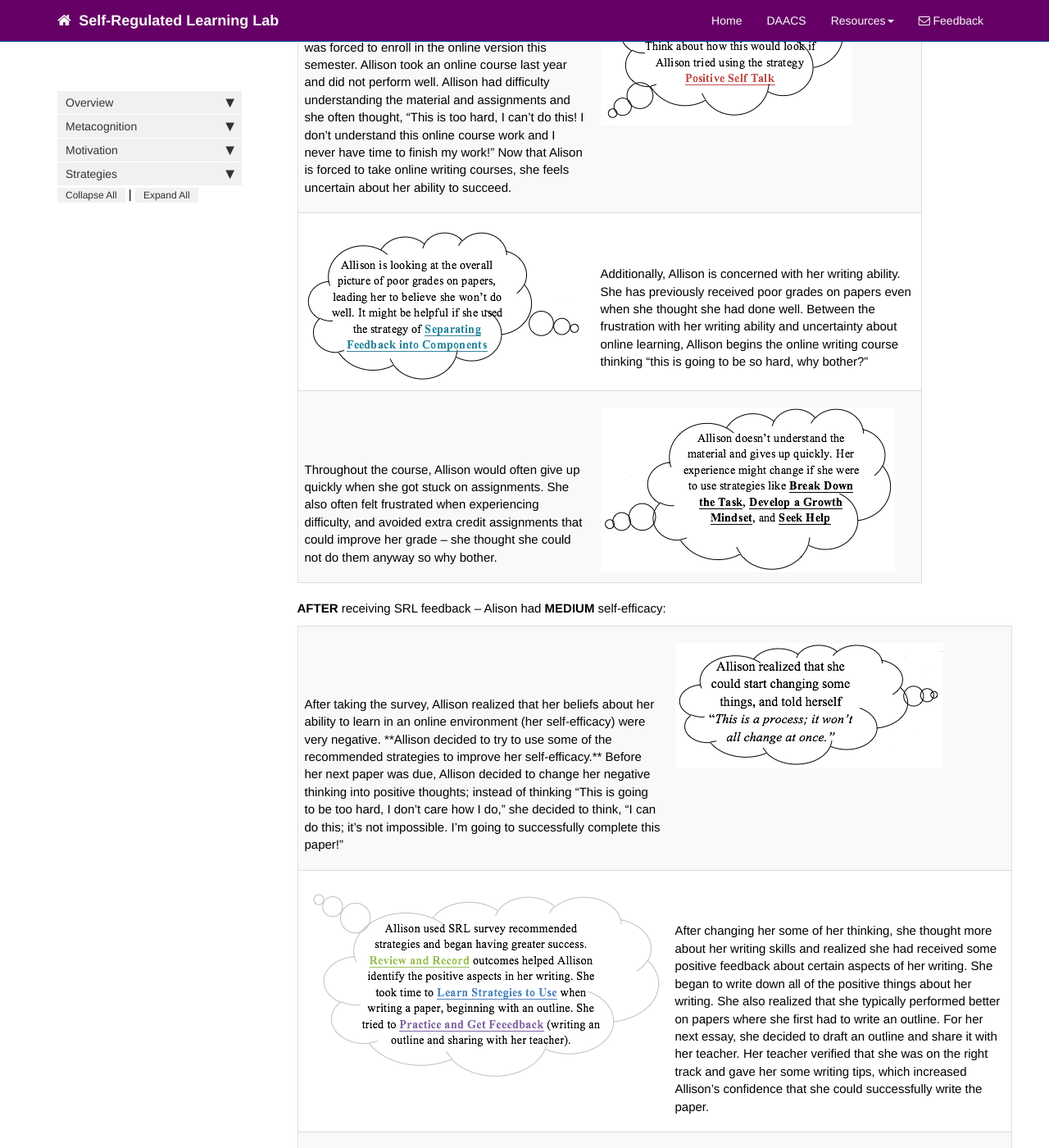
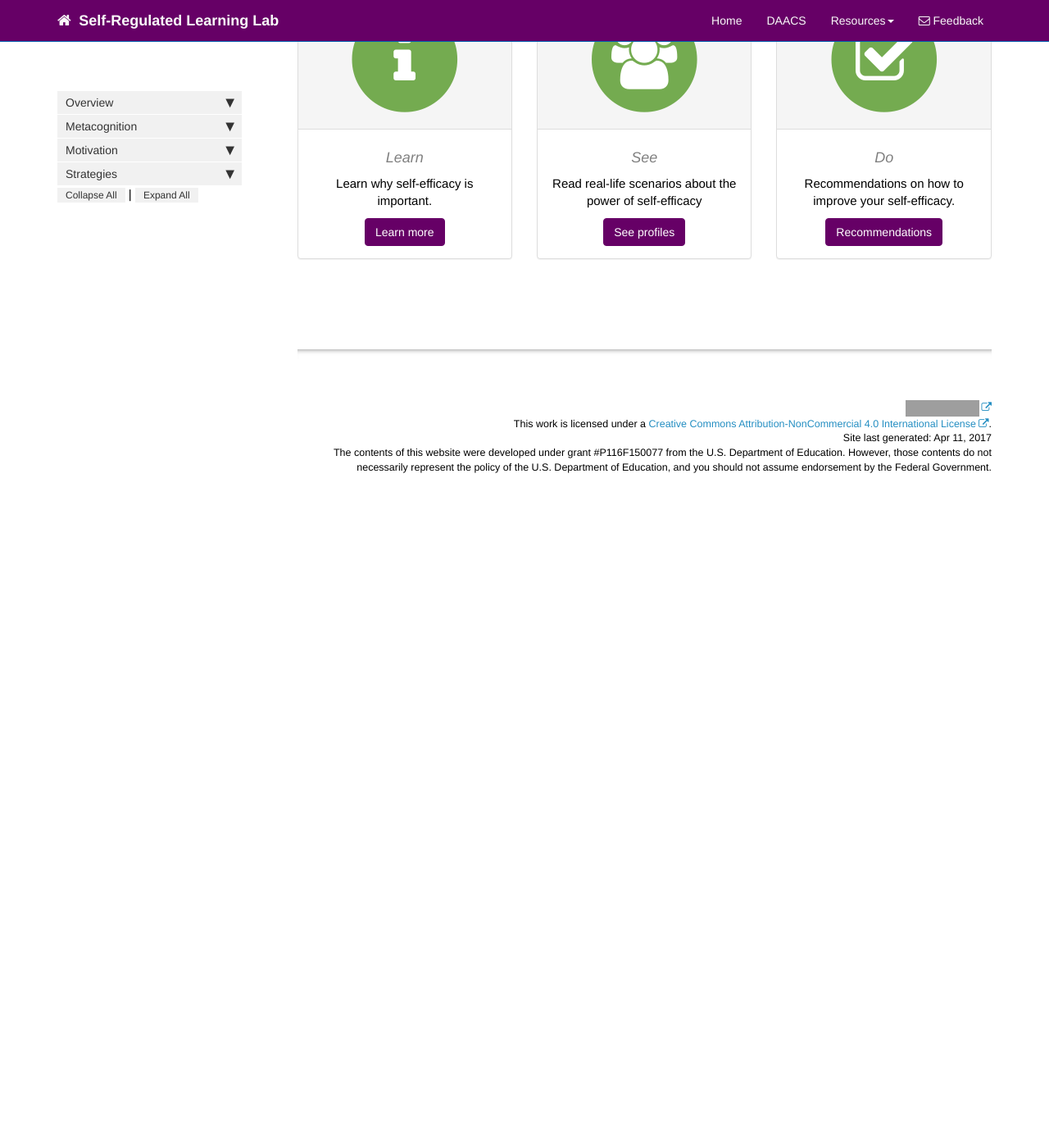
Before and after one commit to dfranklin02/SRL, a Jekyll site: the page built from docs/pages/motivation/self-efficacy_profile.md, in a window 1280 px wide and 1400 px high, scrolled down 3009 px. Shown: the whole window at 82% size. Built offline with Jekyll 4.4.1, drawn with Linux system fonts in a browser that asks for light colours; nearby versions of some CDN libraries; comment, search, counter and statistics services are not loaded; after the commit the page ends 3639 px from its top, so only the background shows below that; some of the changed text lies outside the part shown; grey boxes are pictures that could not be loaded.

Commit message:
Update self-efficacy_profile.md

```diff
--- a/docs/pages/motivation/self-efficacy_profile.md
+++ b/docs/pages/motivation/self-efficacy_profile.md
@@ -63,91 +63,4 @@ Allison can continue to use the recommendations and find new ways to improve her
  {% include footers/mindset_footer.html %}
 
 
-
-
-
-**BEFORE** receiving SRL feedback – Alison had **LOW** self-efficacy:
-
-<table>
-   <tr>
-      <td>
-         <br>
-         <br>
-         <br>
-         <p>Allison has been putting off her college writing course requirement for as long as possible, and was forced to enroll in the online version this semester. Allison took an online course last year and did not perform well. Allison had difficulty understanding the material and assignments and she often thought, “This is too hard, I can’t do this! I don’t understand this online course work and I never have time to finish my work!” Now that Alison is forced to take online writing courses, she feels uncertain about her ability to succeed. </p>
-      </td>
-      <td>
-         <img img src='images/selfefficacysee1.png' width="100px" height="50px" alt='self-efficacy_profile'/>
-      </td>
-   </tr>
-   <tr>
-      <td>
-         <img src='images/selfefficacysee2.png' width="100px" height="50px" alt='self-efficacy_profile' />
-      </td>
-      <td>
-         <br>
-         <br>
-         <p>Additionally, Allison is concerned with her writing ability. She has previously received poor grades on papers even when she thought she had done well. Between the frustration with her writing ability and uncertainty about online learning, Allison begins the online writing course thinking “this is going to be so hard, why bother?” </p>
-      </td>
-   </tr>
-   <tr>
-      <td>
-         <br>
-         <br>
-         <br>
-         <p>Throughout the course, Allison would often give up quickly when she got stuck on assignments. She also often felt frustrated when experiencing difficulty, and avoided extra credit assignments that could improve her grade – she thought she could not do them anyway so why bother. </p>
-      </td>
-       <td>
-         <img src='images/selfefficacysee3.png' width="100px" height="50px" alt='self-efficacy_profile' />
-      </td>
-   </tr>
-</table>
-
-**AFTER** receiving SRL feedback – Alison had **MEDIUM** self-efficacy:
-
- <table>
-   <tr>
-      <td>
-         <br>
-         <br>
-         <br>
-         <p>After taking the survey, Allison realized that her beliefs about her ability to learn in an online environment (her self-efficacy) were very negative. **Allison decided to try to use some of the recommended strategies to improve her self-efficacy.**  Before her next paper was due, Allison decided to change her negative thinking into positive thoughts; instead of thinking “This is going to be too hard, I don’t care how I do,” she decided to think, “I can do this; it’s not impossible. I’m going to successfully complete this paper!” </p>
-      </td>
-      <td>
-         <img src='images/selfefficacysee4.png' width="100px" height="50px" alt='self-efficacy_profile' />
-      </td>
-   </tr>
-   <tr>
-      <td>
-         <img src='images/selfefficacysee5.png' width="100px" height="50px" alt='self-efficacy_profile' />
-      </td>
-      <td>
-         <br>
-         <br>
-         <p>After changing her some of her thinking, she thought more about her writing skills and realized she had received some positive feedback about certain aspects of her writing. She began to write down all of the positive things about her writing.  She also realized that she typically performed better on papers where she first had to write an outline. For her next essay, she decided to draft an outline and share it with her teacher. Her teacher verified that she was on the right track and gave her some writing tips, which increased Allison’s confidence that she could successfully write the paper. </p>
-</td>
-   </tr>
-   <tr>
-      <td>
-         <br>
-         <br>
-         <br>
-         <p>While writing the paper, Allison continued to hit obstacles and sometimes felt as though she wanted to give up; she would say “I knew this would be too hard, it’s just like last time!” However, when Allison felt unsure of herself and her abilities, she used positive self-talk to remind herself of how far she had come since beginning the assignment. These self-statements also helped her focus on doing well in the class. </p>
-      </td>
-      <td>
-         <img src='images/selfefficacysee6.png' width="100px" height="50px" alt='self-efficacy_profile' />
-      </td>
-   </tr>
-   <tr>
-      <td>
-         <img src='images/selfefficacysee7.png' width="100px" height="50px" alt='self-efficacy_profile' />
-      </td>
-      <td>
-         <br>
-         <br>
-         <p>Throughout the course, Allison began to feel less frustrated and more prepared to tackle new writing assignments. Even though she would occasionally doubt her abilities, Allison felt she did not need to avoid writing. assignments or online courses in the future. </p>
-      </td>
-   </tr>
-</table>
-
 {% include footers/self-efficacy_footer.html %}
```
